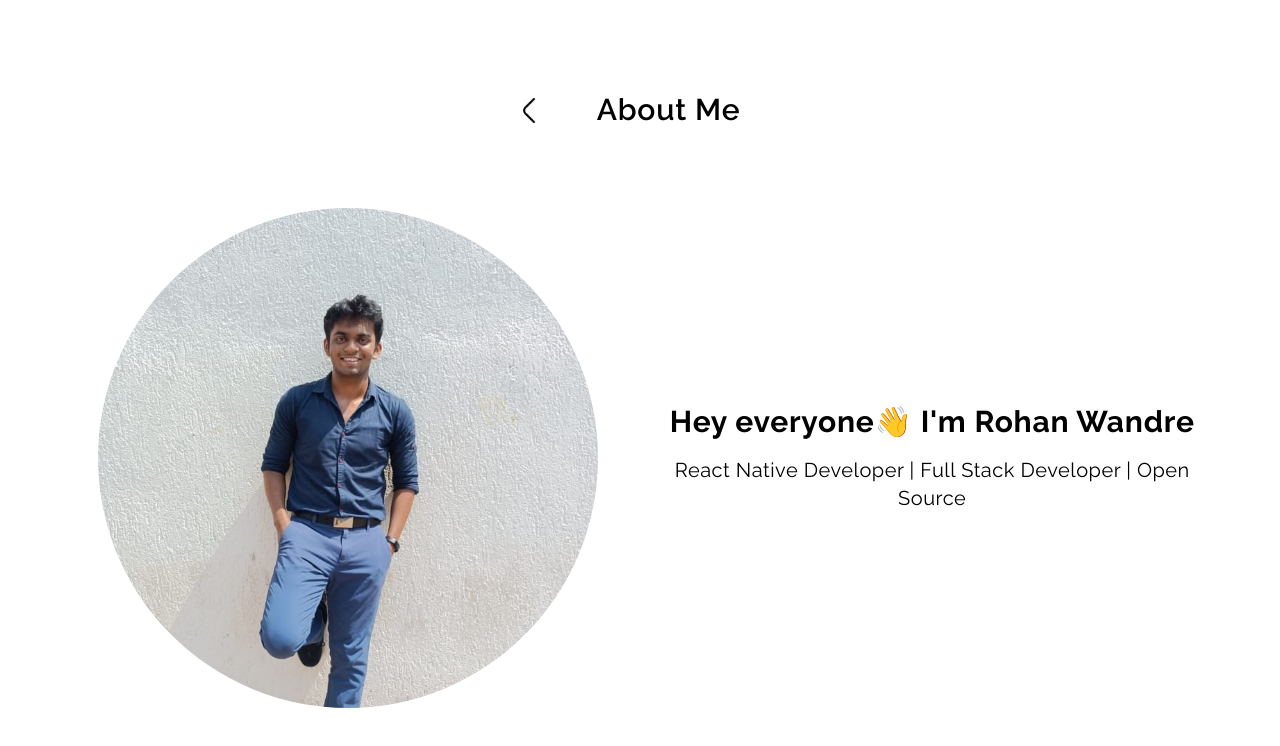
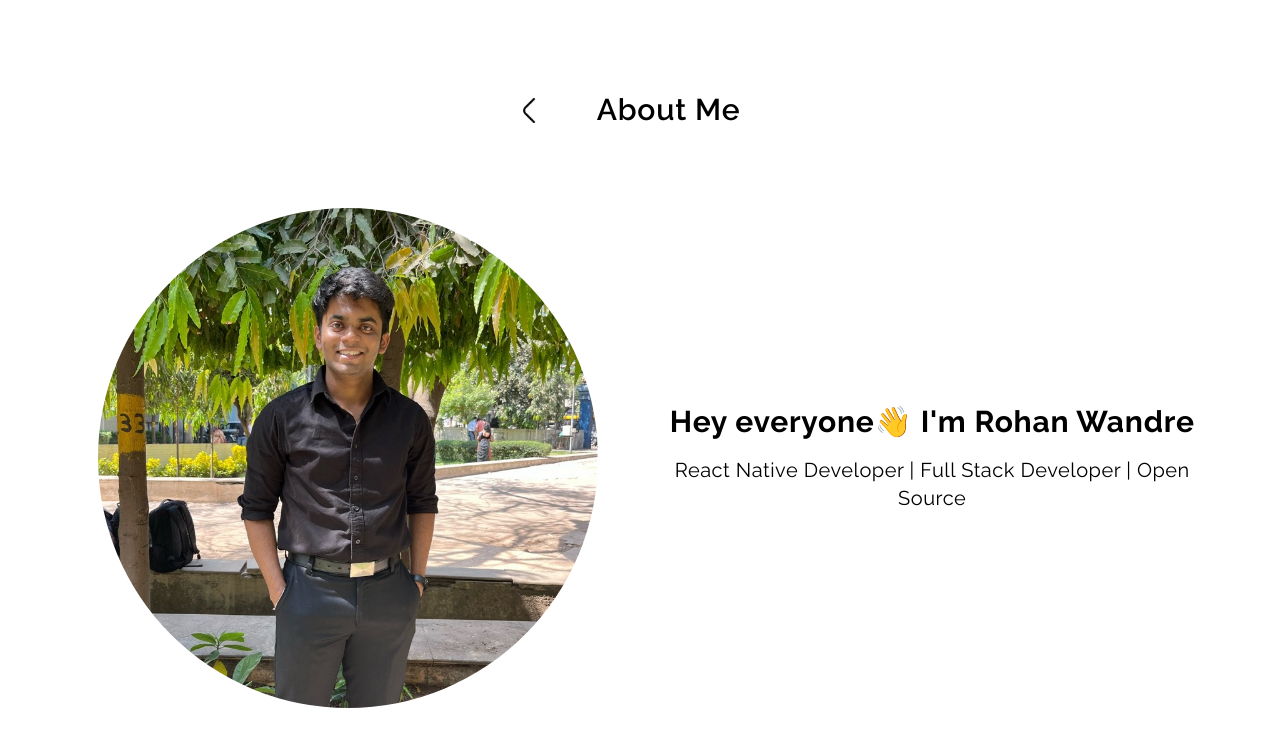
Before and after one commit to rohan9024/portfolio, a Next.js app: page /about-me in a window 1280 px wide. Shown: the top 746 px of the page. Built offline with nearby package versions, Linux system fonts and the light colour scheme.

Commit message:
changed pfp

```diff
--- a/src/app/about-me/page.js
+++ b/src/app/about-me/page.js
@@ -90,7 +90,7 @@ function page() {
 
         >
           <Image
-            src='/me.jpg'
+            src='/me.jpeg'
             width={1200}
             height={1200}
             alt="my image"
```
Also changed, not shown: public/me.jpeg (added), public/me.jpg (deleted).
